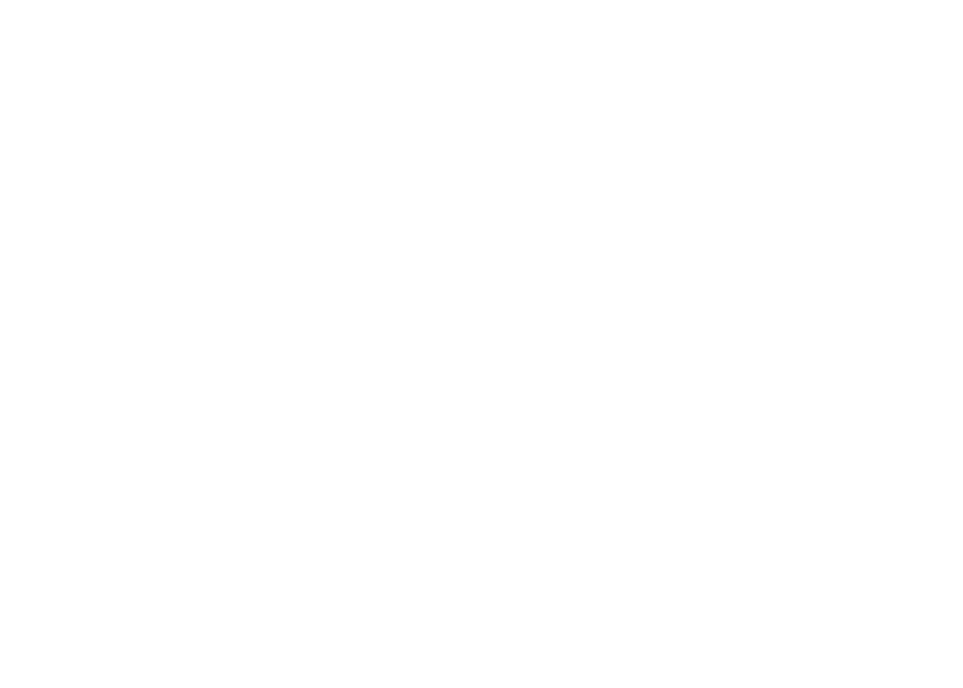
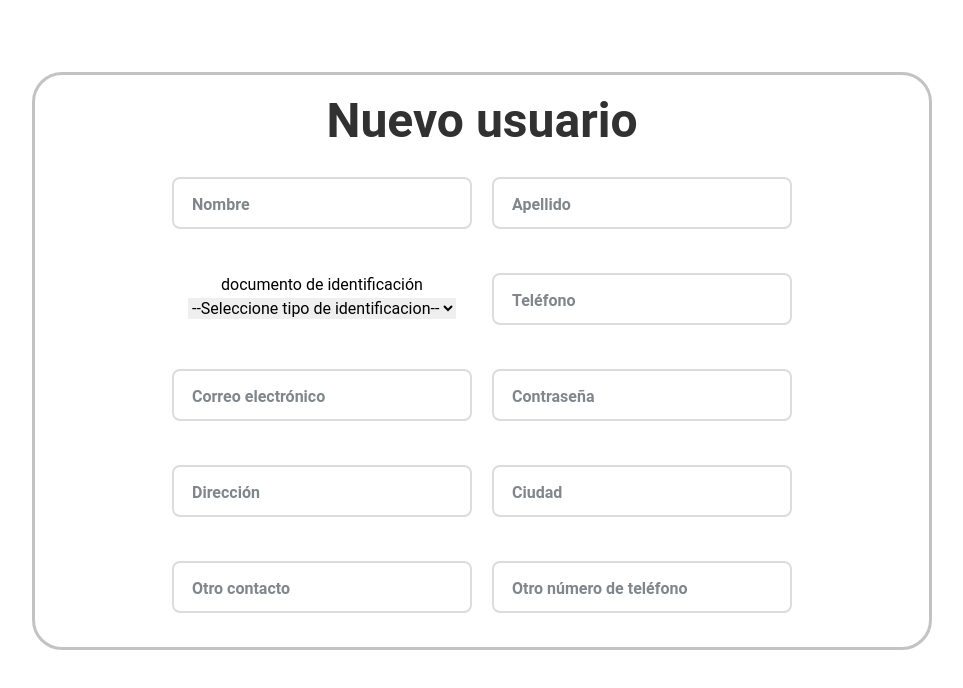
Before and after one commit to AFMartinez09/AppProject, a React (Vite) app in the folder frontend/: page / in a window 1280 px wide. Shown: the top 688 px of the page, without its empty margins (158-1121 px from the left). Built offline with nearby package versions, Linux system fonts and the light colour scheme.

Commit message:
style/formuser: creating styles in template form user

```diff
--- a/frontend/src/components/forms/formUser/TemplateUser.tsx
+++ b/frontend/src/components/forms/formUser/TemplateUser.tsx
@@ -4,6 +4,7 @@
 import { userSchema, documentType, DataUserForm } from "../../schemas/user";
 import Input from "../../input/Input";
 import Select from "../../select/Select";
+import Style from '../../../styles/templateFormUser.module.css'
 
 type Props = {
   children: ReactNode;
@@ -24,17 +25,19 @@
   return (
     <div>
       <FormProvider {...methods}>
-        <form onSubmit={methods.handleSubmit(handleSubmit)}>
-          <h1>{children}</h1>
+        <form
+        onSubmit={methods.handleSubmit(handleSubmit)}
+        className={Style.container}
+        >
+          <h1 className={Style.title}>{children}</h1>
 
+          <div className={Style.formUser}>
             <Input type="text" name="name">
               Nombre
             </Input>
-
             <Input type="text" name="lastname">
               Apellido
             </Input>
-
             <Select
               name="type"
               defaultMessage="--Seleccione tipo de identificacion--"
@@ -43,52 +46,43 @@
             >
               documento de identificación
             </Select>
-
               {selectType === "Cédula de ciudadanía" && (
                 <Input type="text" name="identification">
                   Cédula de ciudadanía
                 </Input>
               )}
-
               {selectType === "NIT" && (
                 <Input type="text" name="identification">
                   NIT
                 </Input>
               )}
-
               {selectType === "Cédula de extranjería" && (
                 <Input type="text" name="identification">
                   Cédula de extranjería
                 </Input>
               )}
-
             <Input type="text" name="phone">
               Teléfono
             </Input>
-
             <Input type="email" name="email">
               Correo electrónico
             </Input>
-
             <Input type="password" name="password">
               Contraseña
             </Input>
-
             <Input type="text" name="address">
               Dirección
             </Input>
-
             <Input type="text" name="city">
               Ciudad
             </Input>
-
             <Input type="text" name="otherContact">
               Otro contacto
             </Input>
-
             <Input type="number" name="otherPhone">
               Otro número de teléfono
             </Input>
+          </div>
         </form>
       </FormProvider>
     </div>
--- a/frontend/src/components/home/Home.tsx
+++ b/frontend/src/components/home/Home.tsx
@@ -2,11 +2,18 @@
 
 // type Props = {}
 
+import TemplateUser from "../forms/formUser/TemplateUser";
+
+
 const Home = () => {
-
+const submit = (data: any) => {
+  console.log(data)
+}
   return (
     <div>
-
+      <TemplateUser
+        handleSubmit={submit}
+      >Nuevo usuario</TemplateUser>
     </div>
   );
 };
--- /dev/null
+++ b/frontend/src/components/select/Select.tsx
@@ -0,0 +1,32 @@
+import { ReactNode } from "react";
+import { useFormContext } from "react-hook-form";
+
+type Props = {
+  defaultMessage: string;
+  options: readonly string[];
+  children: ReactNode;
+  name: string;
+  onChange: (event: React.ChangeEvent<HTMLSelectElement>) => void;
+}
+
+const Select = ({ defaultMessage, options, children, name, onChange }: Props) => {
+  const { register, formState, getFieldState } = useFormContext();
+  const { error } = getFieldState(name, formState);
+  return (
+    <div>
+      <label>{ children }</label>
+      <select
+      {...register(name)}
+      onChange={onChange}
+      >
+        <option>{defaultMessage}</option>
+        {options.map(opt => (
+          <option key={opt} value={opt}>{opt}</option>
+        ))}
+      </select>
+      {error?.message && <div className="">{ error?.message }</div>}
+    </div>
+  )
+}
+
+export default Select;
--- a/frontend/src/index.css
+++ b/frontend/src/index.css
@@ -13,6 +13,8 @@
   --body-font: "Roboto", sans-serif;
   --normal-font-size: 1rem;
   --small-font-size: .75rem;
+  --title-font-size: 3em;
+  --text-color: #313131;
 }
 
 *, ::before, ::after{
--- /dev/null
+++ b/frontend/src/styles/templateFormUser.module.css
@@ -0,0 +1,26 @@
+.container {
+  display: grid;
+  margin: auto;
+  justify-content: center;
+  align-items: center;
+  border: 3px solid rgb(196, 195, 195);
+  width: 900px;
+  margin-top: 40px;
+  border-radius: 30px;
+}
+
+.title{
+  display: grid;
+  justify-content: center;
+  margin: 10px 0px 10px 0px;
+  font-size: var(--title-font-size);
+  font-weight: 600;
+  color: var(--text-color);
+}
+
+.formUser{
+  padding: 10px;
+  display: grid;
+  grid-template-columns: 300px 300px;
+  gap: 20px;
+}
```
Lines whose indentation alone changed are shown as unchanged.
